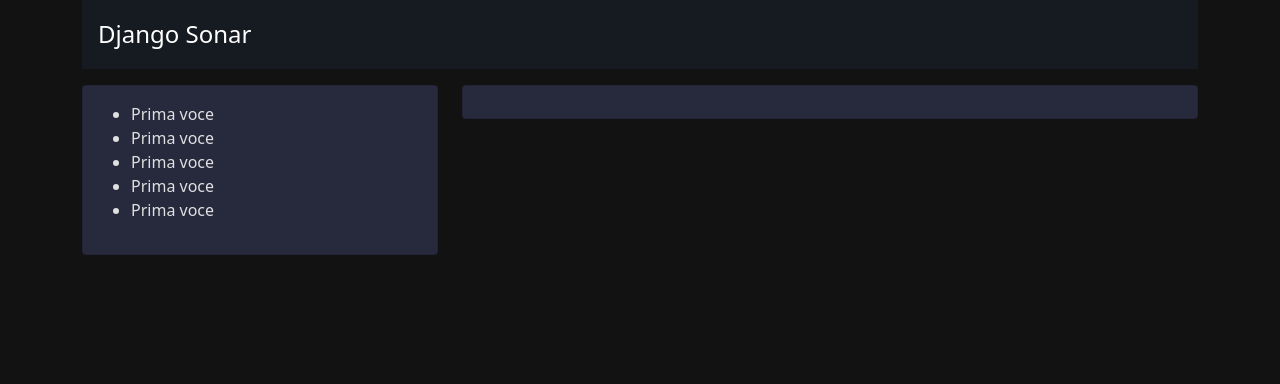
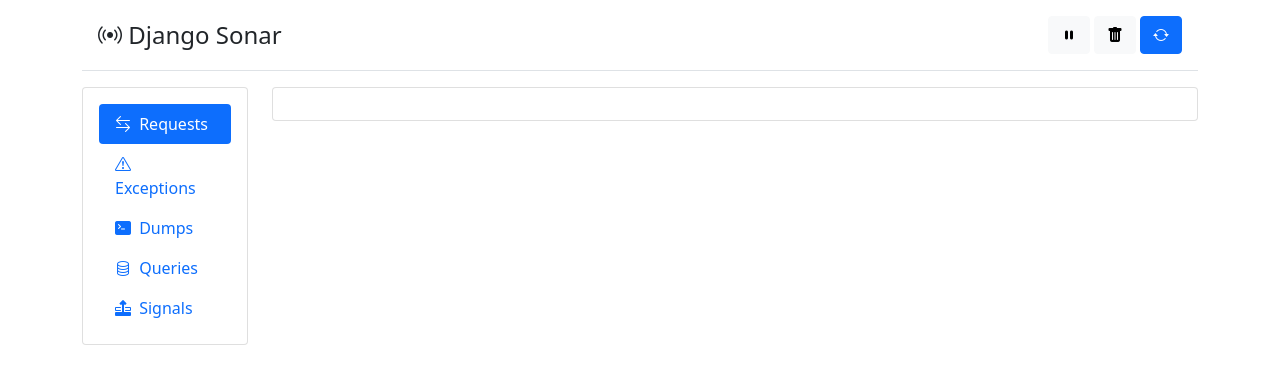
Before and after one commit to metalogico/django-sonar, a Django app: template django_sonar/templates/django-sonar/layouts/base.html in a window 1280 px wide. Shown: the top 384 px of the page. Run offline with Django 5.2, Linux system fonts and the light colour scheme; the template is opened without the code that fills it, so the values that code supplies are empty; some libraries are stand-ins or nearby versions.

Commit message:
feat: login page and initial dashboard layout

```diff
--- a/django_sonar/templates/django-sonar/layouts/base.html
+++ b/django_sonar/templates/django-sonar/layouts/base.html
@@ -8,36 +8,78 @@
     <meta http-equiv="X-UA-Compatible" content="ie=edge">
     <title>Django Sonar</title>
     <link rel="stylesheet" href="{% static 'django-sonar/css/bootstrap.min.css' %}">
-    <link rel="stylesheet" href="{% static 'django-sonar/css/fontawesome.min.css' %}">
-    <link rel="stylesheet" href="{% static 'django-sonar/css/solid.min.css' %}">
-    <link rel="stylesheet" href="{% static 'django-sonar/css/django-sonar.css' %}">
+    <link rel="stylesheet" href="https://cdn.jsdelivr.net/npm/bootstrap-icons@1.11.3/font/bootstrap-icons.min.css">
+    <script src="{% static 'django-sonar/js/bootstrap.bundle.min.js' %}"></script>
+    <script src="https://unpkg.com/htmx.org"></script>
 </head>
-<body class="dark">
+<body class="">
 
 <div class="container">
     <header class="d-flex flex-wrap justify-content-center py-3 px-3 mb-3 border-bottom">
         <a href="{% url 'sonar_index' %}"
-           class="d-flex align-items-center mb-3 mb-md-0 me-md-auto text-decoration-none text-white">
-            <span class="fs-4">Django Sonar</span></a>
-        <ul class="nav nav-pills">
+           class="d-flex align-items-center mb-3 mb-md-0 me-md-auto text-decoration-none">
+            <span class="fs-4 text-dark">
+                <i class="bi bi-broadcast"></i>
+                Django Sonar
+            </span>
+        </a>
+        <ul class="nav nav-pills gap-1">
+            <a href="#" class="btn btn-light" data-bs-toggle="tooltip" data-bs-placement="bottom"
+               title="Pause / Resume">
+                <i class="bi bi-pause-fill"></i>
+            </a>
+            <a href="#" class="btn btn-light" data-bs-toggle="tooltip" data-bs-placement="bottom" title="Clear all">
+                <i class="bi bi-trash-fill"></i>
+            </a>
+            <a href="#" class="btn btn-primary" data-bs-toggle="tooltip" data-bs-placement="bottom"
+               title="Auto Refresh">
+                <i class="bi bi-arrow-repeat"></i>
+            </a>
         </ul>
     </header>
     <main>
         <div class="row">
-            <div class="col-4">
+            <div class="col-2">
                 <div class="card">
                     <div class="card-body">
-                        <ul>
-                            <li>Prima voce</li>
-                            <li>Prima voce</li>
-                            <li>Prima voce</li>
-                            <li>Prima voce</li>
-                            <li>Prima voce</li>
+
+                        <ul class="nav nav-pills nav-fill flex-column">
+                            <li class="nav-item text-start">
+                                <a class="nav-link active" aria-current="page" href="#">
+                                    <i class="bi bi-arrow-left-right me-1"></i>
+                                    Requests
+                                </a>
+                            </li>
+                            <li class="nav-item text-start">
+                                <a class="nav-link" href="#">
+                                    <i class="bi bi-exclamation-triangle me-1"></i>
+                                    Exceptions
+                                </a>
+                            </li>
+                            <li class="nav-item text-start">
+                                <a class="nav-link" href="#">
+                                    <i class="bi bi-terminal-fill me-1"></i>
+                                    Dumps
+                                </a>
+                            </li>
+                            <li class="nav-item text-start">
+                                <a class="nav-link" href="#">
+                                    <i class="bi bi-database me-1"></i>
+                                    Queries
+                                </a>
+                            </li>
+                            <li class="nav-item text-start">
+                                <a class="nav-link" href="#">
+                                    <i class="bi bi-layer-forward me-1"></i>
+                                    Signals
+                                </a>
+                            </li>
                         </ul>
+
                     </div>
                 </div>
             </div>
-            <div class="col-8">
+            <div class="col-10">
                 <div class="card">
                     <div class="card-body">
                         {% block content %}{% endblock %}
@@ -48,8 +90,13 @@
         </div>
     </main>
 </div>
-
-<script src="{% static 'django-sonar/js/bootstrap.bundle.min.js' %}"></script>
-<script src="https://unpkg.com/htmx.org"></script>
+<script>
+    document.addEventListener("DOMContentLoaded", function () {
+        var tooltipTriggerList = [].slice.call(document.querySelectorAll('[data-bs-toggle="tooltip"]'))
+        var tooltipList = tooltipTriggerList.map(function (tooltipTriggerEl) {
+            return new bootstrap.Tooltip(tooltipTriggerEl)
+        })
+    })
+</script>
 </body>
 </html>
--- a/django_sonar/urls.py
+++ b/django_sonar/urls.py
@@ -2,7 +2,10 @@
 from django.urls import path, include
 
 from django_sonar import views
+from django_sonar.views import SonarLoginView, SonarLogoutView
 
 urlpatterns = [
     path('', views.index, name='sonar_index'),
+    path('login/', SonarLoginView.as_view(), name='sonar_login'),
+    path('logout/', SonarLogoutView.as_view(), name='sonar_logout'),
 ]
```
Also changed, not shown: django_sonar/middlewares/requests_middleware.py (+9 -2 lines), django_sonar/templates/django-sonar/auth/login.html (added, +30 -0 lines), django_sonar/templates/django-sonar/layouts/auth.html (added, +18 -0 lines), django_sonar/templates/django-sonar/requests/index.html (+7 -6 lines), django_sonar/views.py (+25 -4 lines).
